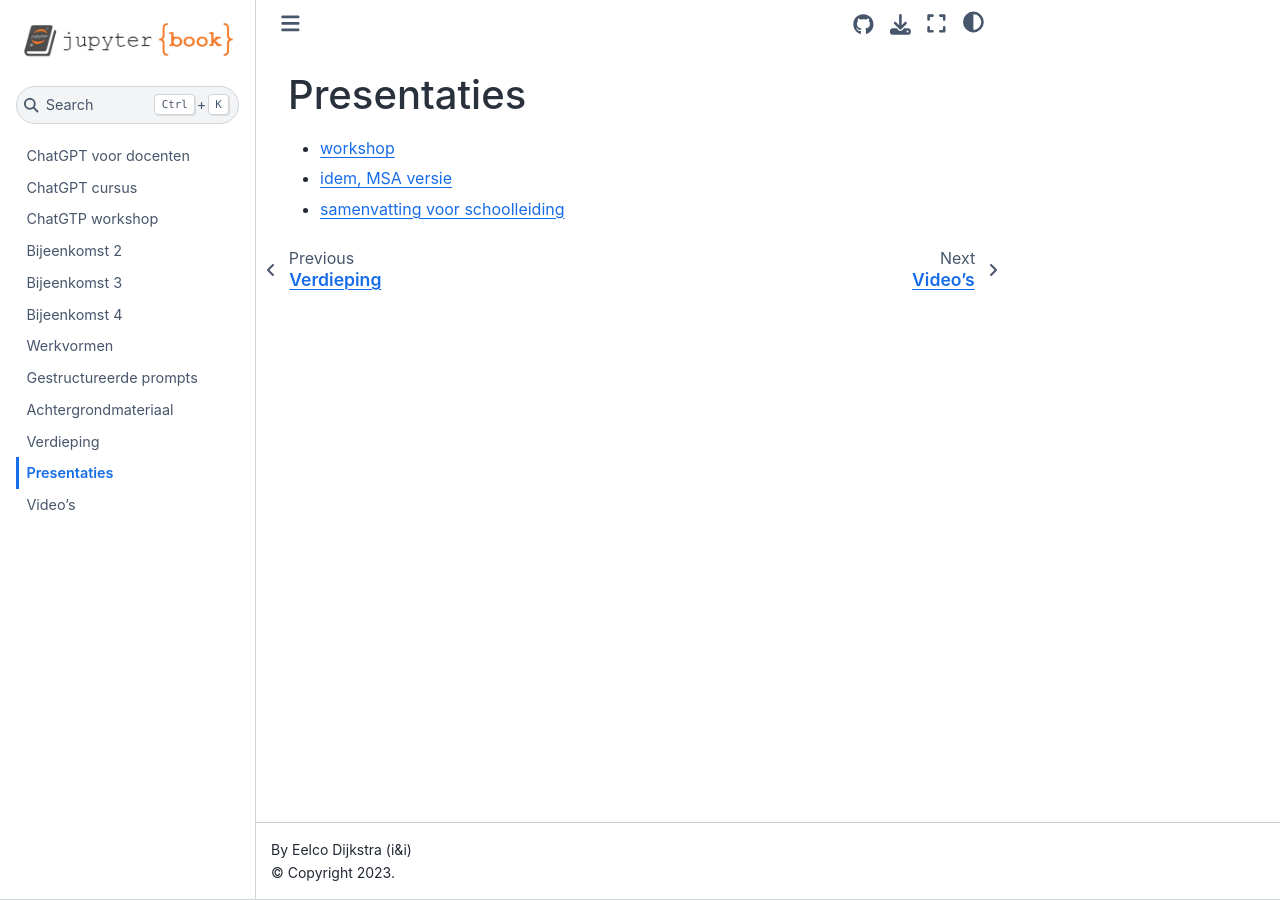
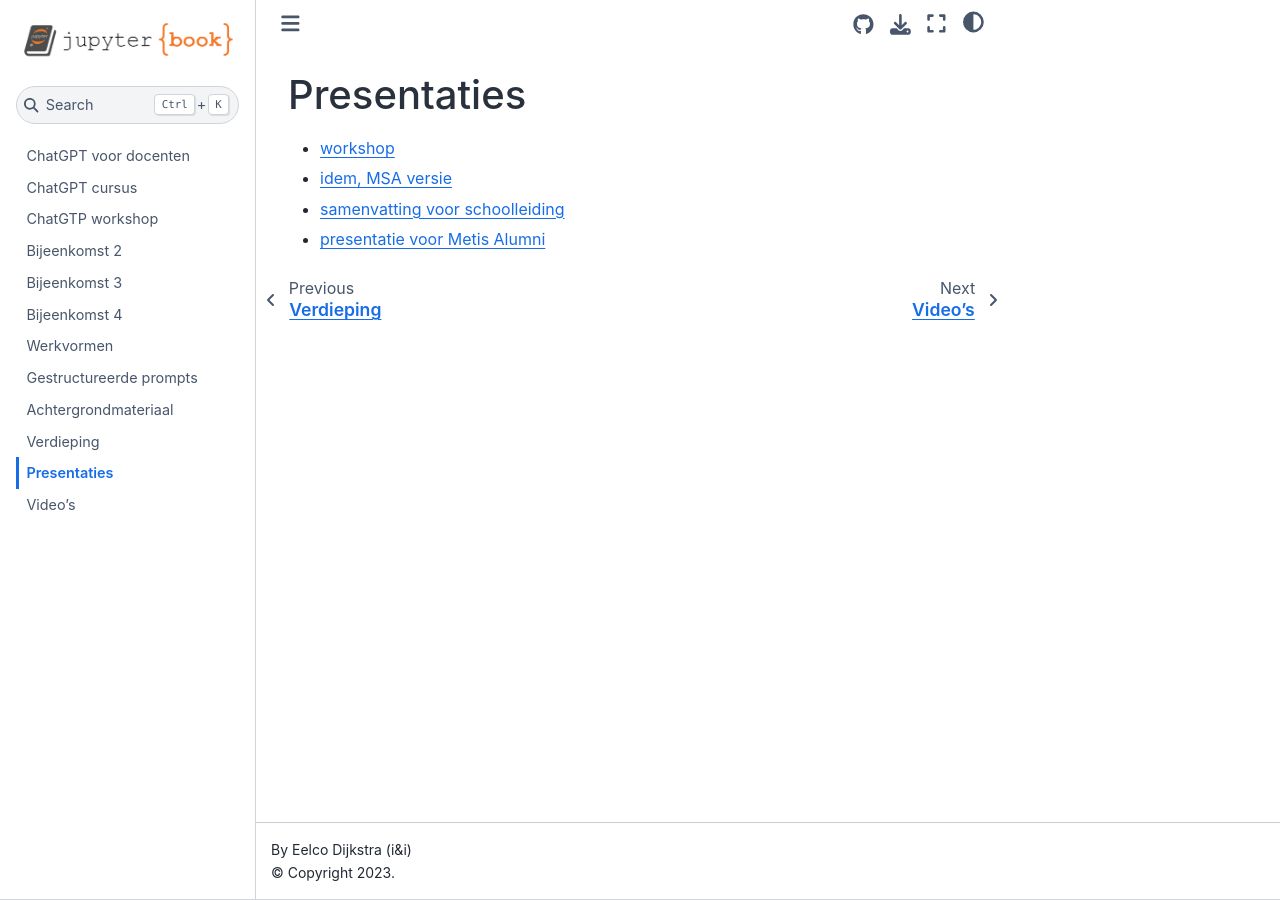
Before and after one commit to infvo/chatgptbook, a Jupyter Book: the page built from presentaties.md, in a window 1280 px wide. Built offline with Jupyter Book 1.0.4 settings and Sphinx 7.4.7 and the Sphinx Book theme 1.1.4, drawn with Linux system fonts in a browser that asks for light colours.

Commit message:
Presentatie Metis Alumni toegevoegd

```diff
--- a/presentaties.md
+++ b/presentaties.md
@@ -3,3 +3,4 @@
 * [workshop](https://docs.google.com/presentation/d/1PjTYzbPfQ8eWhUmvBzgU-o_YVG58sRgWjtnKERLLisc/edit?usp=sharing)
 * [idem, MSA versie](https://docs.google.com/presentation/d/1eUMMtk5poRsfvxePPAlOLbT5_rm22JasuRGXS5gbXGc/edit?usp=sharing)
 * [samenvatting voor schoolleiding](https://docs.google.com/presentation/d/1sYtE7DcxzFkXlYoHc9PLDp6qOYUeRqnDtB6M1lYTZP0/edit?usp=sharing)
+* [presentatie voor Metis Alumni](https://docs.google.com/presentation/d/1louhDJ5G_8uKUOdeaUjstS_0d4whzBgXC31sGaoFk44/edit?usp=sharing)
```
